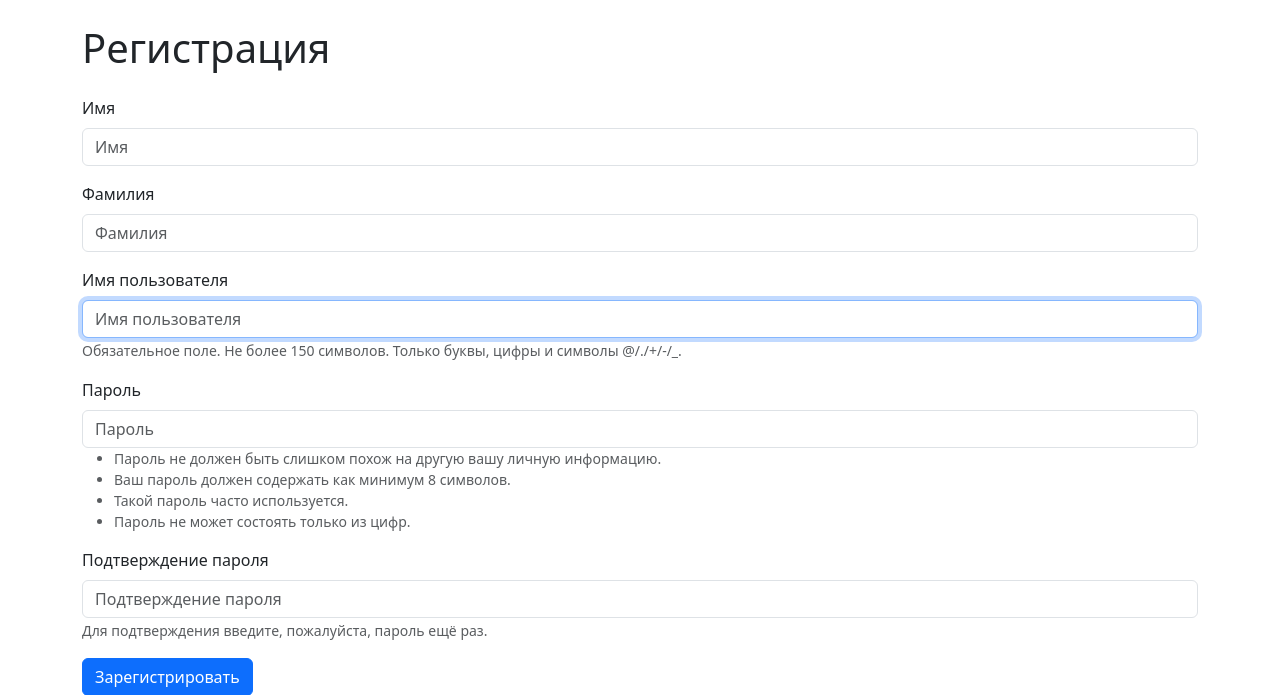
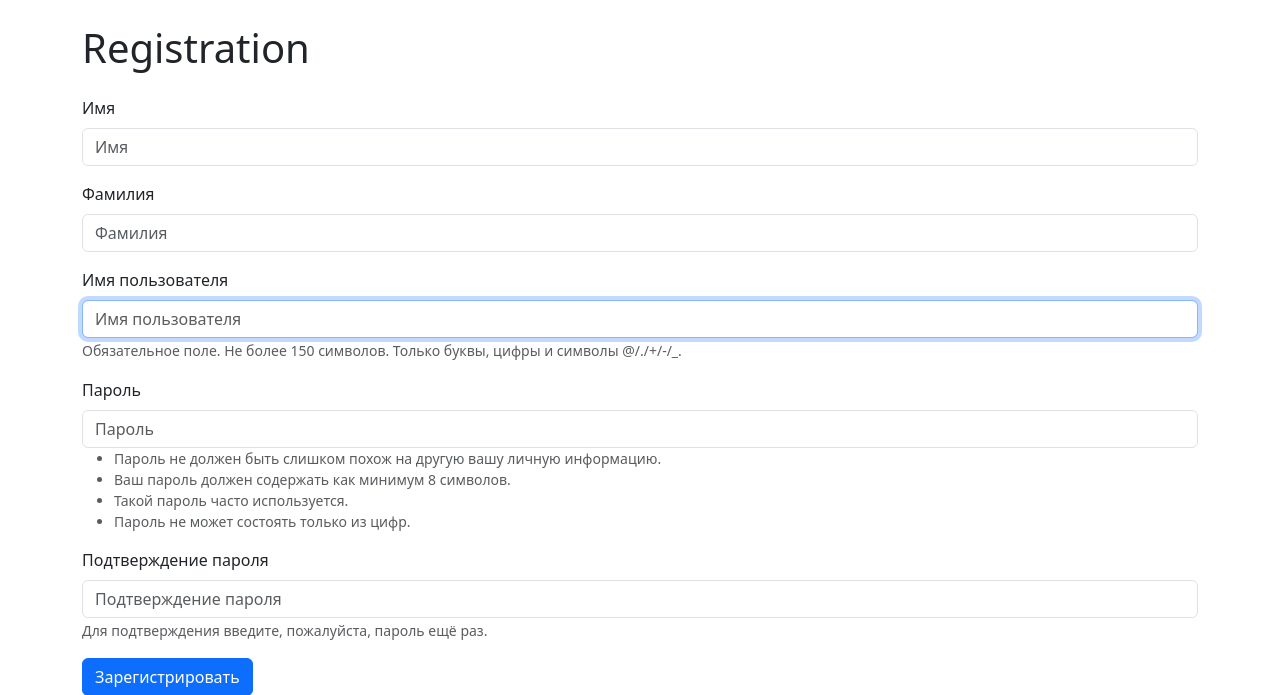
Before and after one commit to minoko86/python-project-52, a Django app: page /users/create/ in a window 1280 px wide. Shown: the part 56-751 px from the top of the page. Run offline with Django 3.2, Linux system fonts and the light colour scheme; some libraries are stand-ins or nearby versions.

Commit message:
add files

```diff
--- a/task_manager/templates/index.html
+++ b/task_manager/templates/index.html
@@ -43,7 +43,7 @@
             <a class="nav-link" href="{% url 'login' %}">Вход</a>
           </li>
           <li class="nav-item">
-            <a class="nav-link" href="{% url 'registration' %}">{% trans "Registration" %}</a>
+            <a class="nav-link" href="{% url 'registration' %}">{% translate "Registration" %}</a>
           </li>
           {% endif %}
         </ul>
--- a/task_manager/templates/registration.html
+++ b/task_manager/templates/registration.html
@@ -3,9 +3,12 @@
 
 {% bootstrap_css %}
 {% bootstrap_javascript %}
+{% load i18n %}
+{% get_current_language as LANGUAGE_CODE %}
+{% load static %}
 
 {% block content %}
-<h1 class="my-4">Регистрация</h1>
+<h1 class="my-4">{% translate 'Registration' %}</h1>
 <form method="post">
   {%csrf_token %}
 
```
Also changed, not shown: task_manager/settings.py (+6 -2 lines), locale/ru/LC_MESSAGES/django.po.
